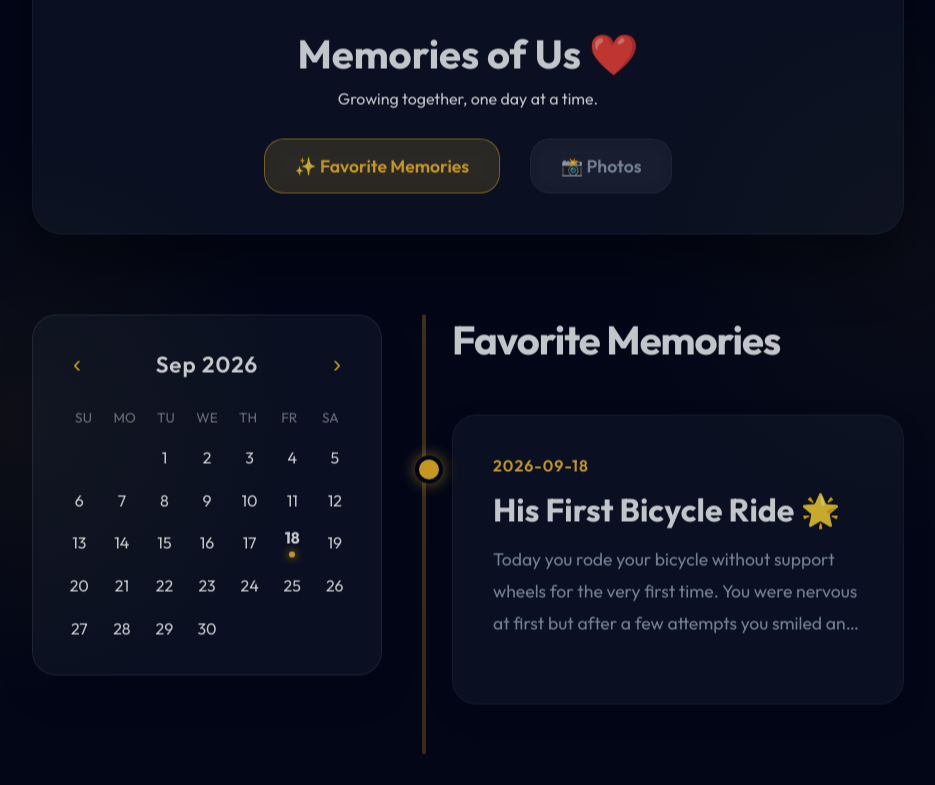
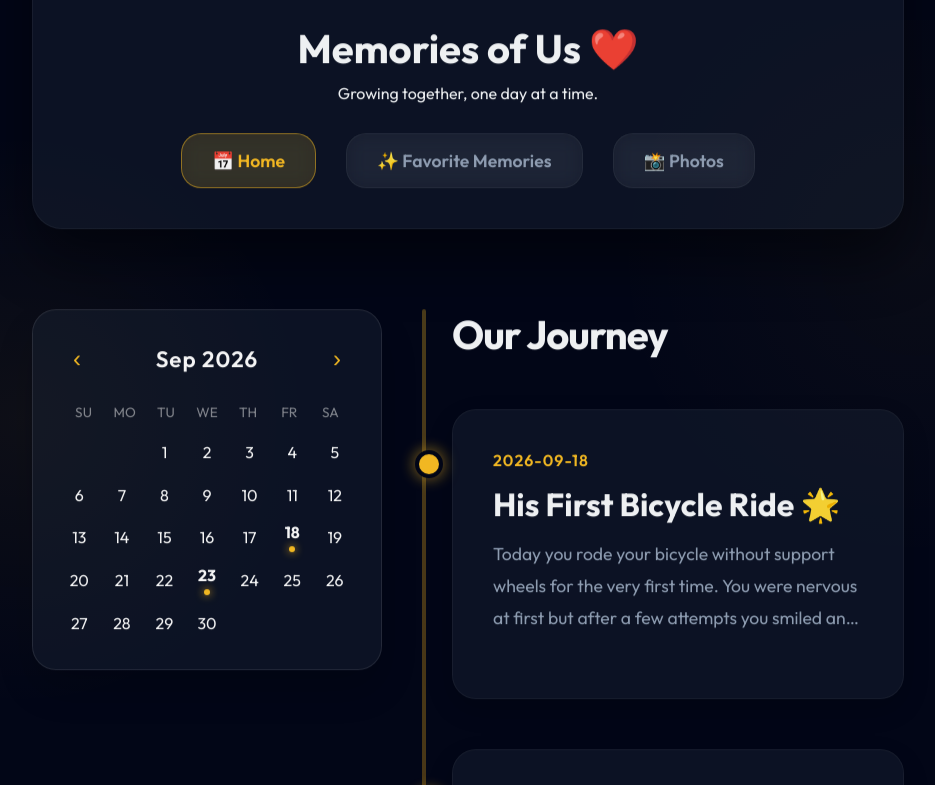
Before and after one commit to surajraviralaofficial/fatherson-website, a Next.js app: page / in a window 1280 px wide. Shown: the part 780-1565 px from the top of the page, without its empty margins (172-1107 px from the left). Built offline with nearby package versions, Linux system fonts and the light colour scheme.

Commit message:
UI update: Re-added Home button and set as default view

```diff
--- a/src/app/page.tsx
+++ b/src/app/page.tsx
@@ -20,7 +20,7 @@ export default function Home() {
   const [selectedDate, setSelectedDate] = useState<string | null>(null);
 
   // Toggles between timeline, gallery, and favorites
-  const [viewMode, setViewMode] = useState<'timeline' | 'gallery' | 'favorites'>('favorites');
+  const [viewMode, setViewMode] = useState<'timeline' | 'gallery' | 'favorites'>('timeline');
 
   // Controls the full screen modal
   const [activeMemory, setActiveMemory] = useState<Memory | null>(null);
@@ -56,6 +56,13 @@ export default function Home() {
 
               {/* Interactive View Toggles */}
               <div className={styles.stats}>
+                <button
+                  className={`${styles.statBtn} ${viewMode === 'timeline' ? styles.activeStat : ''}`}
+                  onClick={() => setViewMode('timeline')}
+                >
+                  📅 Home
+                </button>
+
                 <button
                   className={`${styles.statBtn} ${viewMode === 'favorites' ? styles.activeStat : ''}`}
                   onClick={() => setViewMode('favorites')}
```
